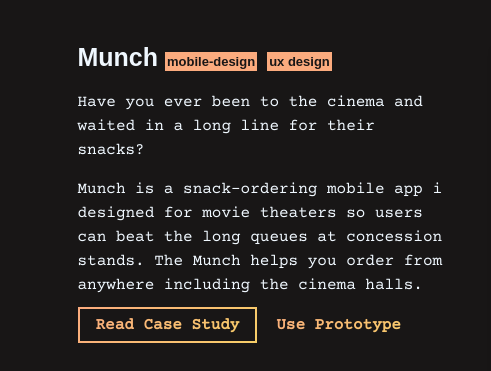
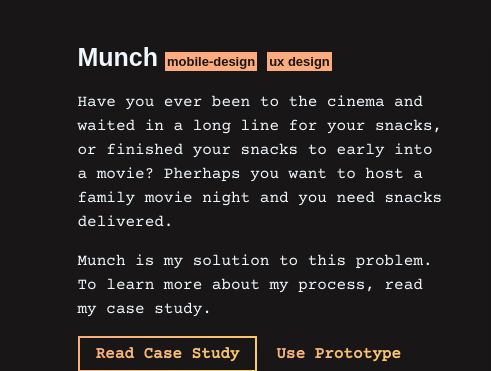
Before and after one commit to Devakinola/Portfolio, a website built with Parcel: page src/index.html in a window 1280 px wide. Shown: the part 865-1236 px from the top of the page, 0-491 px from the left. Built offline with nearby package versions, Linux system fonts and the light colour scheme.

Commit message:
Last Night

```diff
--- a/src/Style.css
+++ b/src/Style.css
@@ -142,6 +142,11 @@ p {
   text-align: left;
 }
 
+.Project-Image,
+.img-fluid {
+  height: 400px;
+}
+
 @media only screen and (max-device-width: 600px) and (-webkit-min-device-pixel-ratio: 2) and (orientation: portrait) {
   .about-wrapper__image img {
     width: 200px;
--- a/src/index.html
+++ b/src/index.html
@@ -108,12 +108,13 @@
                 <div>
                   <p class="mb-4">
                     Have you ever been to the cinema and waited in a long line
-                    for their snacks?
-                    <p> Munch is a snack-ordering mobile app i
-                    designed for movie theaters so users can beat the long
-                    queues at concession stands. The Munch helps you order from
-                    anywhere including the cinema halls.
+                    for your snacks, or finished your snacks to early into a
+                    movie? Pherhaps you want to host a family movie night and
+                    you need snacks delivered.
                   </p>
+                  <p class="mb-4">
+                    Munch is my solution to this problem. To learn more about my
+                    process, read my case study.
                   </p>
                 </div>
                 <a
```
Also changed, not shown: dist/index.html, 2 other files.
